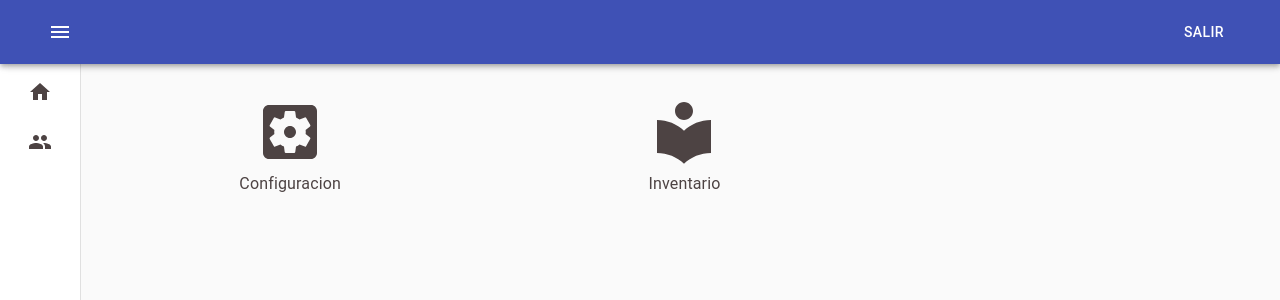
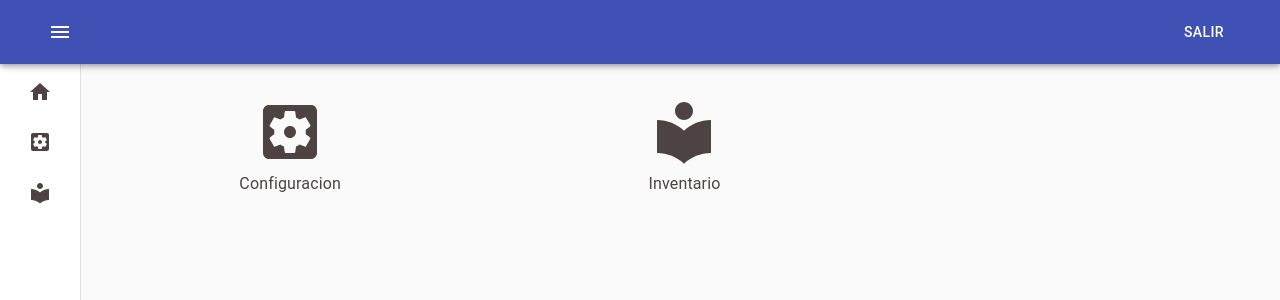
Before and after one commit to bholguin/plantilla_frontend, a React (Create React App) app: page /app/home in a window 1280 px wide. Shown: the top 300 px of the page. Built offline with nearby package versions, Linux system fonts and the light colour scheme; sample sign-in values are in the browser's storage.

Commit message:
Small Icons

```diff
--- a/src/00_utilities/header/header.jsx
+++ b/src/00_utilities/header/header.jsx
@@ -18,7 +18,8 @@ import * as actions from '../../01_actions';
 import MenuIcon from '@material-ui/icons/Menu';
 import ChevronLeftIcon from '@material-ui/icons/ChevronLeft';
 import ChevronRightIcon from '@material-ui/icons/ChevronRight';
-import People from '@material-ui/icons/People';
+import SettingsApplications from '@material-ui/icons/SettingsApplications';
+import LocalLibrary from '@material-ui/icons/LocalLibrary';
 import Home from '@material-ui/icons/Home';
 
 import { header_app } from '../css';
@@ -80,8 +81,13 @@ const Header = (props) => {
                     </Link>
                 </List>
                 <List>
-                    <Link to="/usuarios" className={classes.linkIcons}>
-                        <People /><span className={classes.IconTag} >Usuarios</span>
+                    <Link to="/app/config" className={classes.linkIcons}>
+                        <SettingsApplications /><span className={classes.IconTag} >Configuracion</span>
+                    </Link>
+                </List>
+                <List>
+                    <Link to="/app/config" className={classes.linkIcons}>
+                    <LocalLibrary /><span className={classes.IconTag} >Inventario</span>
                     </Link>
                 </List>
             </Drawer>
```
